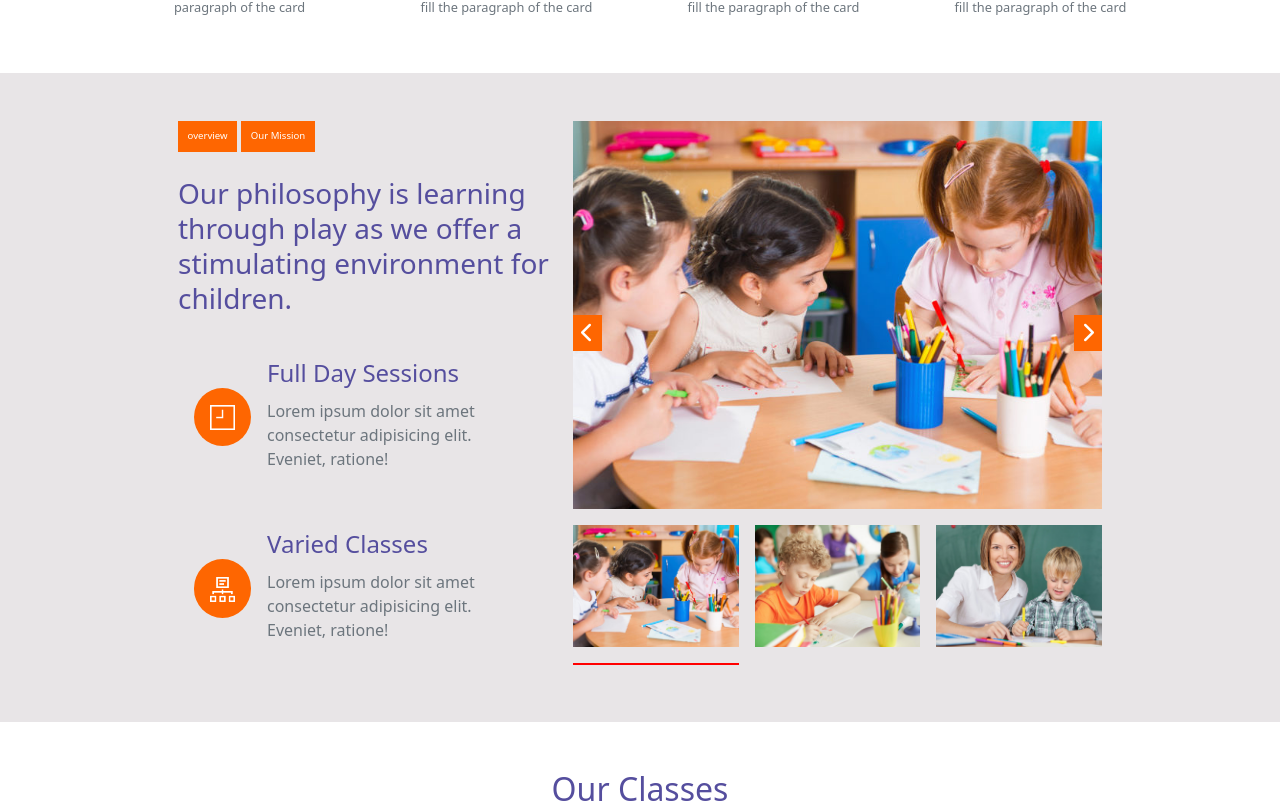
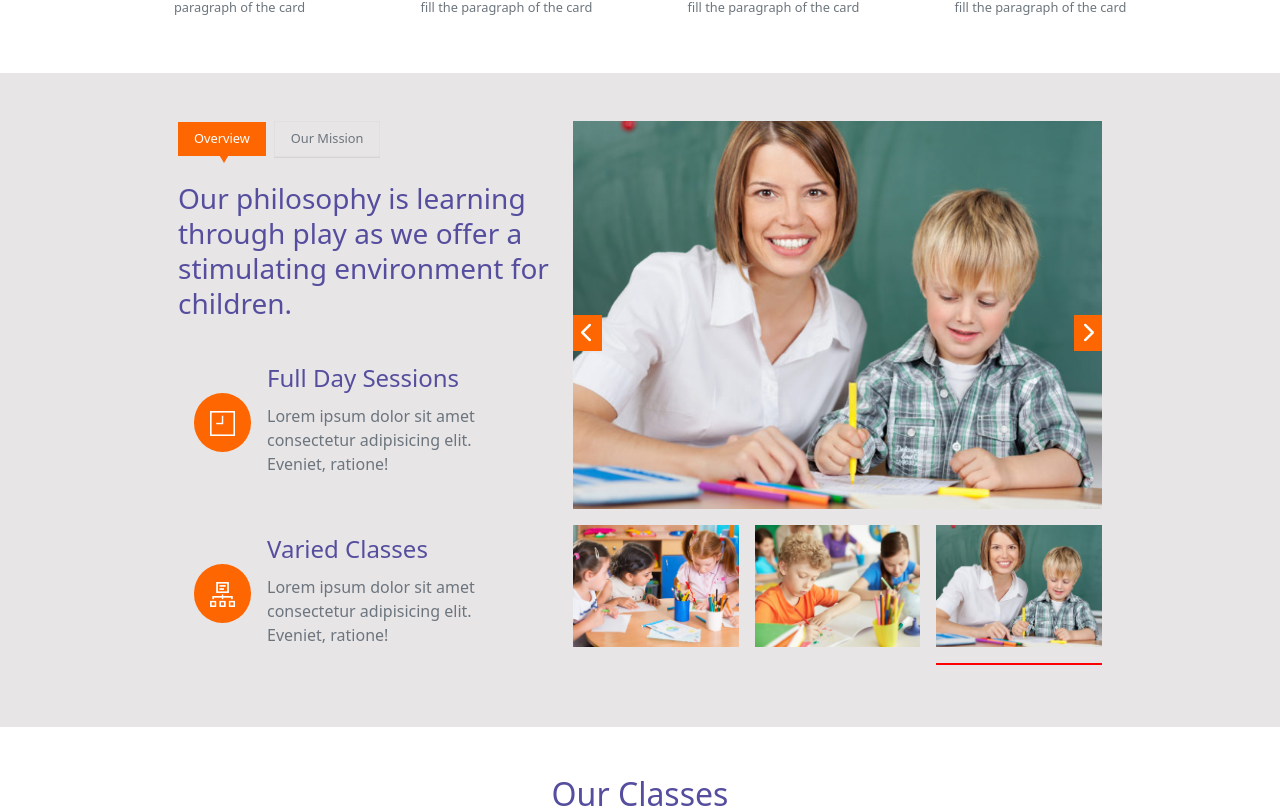
Before and after one commit to EdoardoLai96/proj-html-vuejs, a Vue app: page / in a window 1280 px wide. Shown: the part 980-1788 px from the top of the page. Built offline with nearby package versions, Linux system fonts and the light colour scheme; a small style sheet from the web is missing.

Commit message:
creati custom balloons in overview

```diff
--- a/src/components/MyOverview.vue
+++ b/src/components/MyOverview.vue
@@ -5,12 +5,12 @@
           <div class="col-5 d-flex flex-column">
 
             <div class="btn-box">
-            <button class="ms_btn_primary ms_w-min">
-              overview
-            </button>
-            <button class="ms_btn_primary ms_w-min text-nowrap mx-1">
+            <div class="ms_w-min ms_balloon_active bottom bg-prim">
+              Overview
+            </div>
+            <div class="ms_balloon_non_active text-secondary d-inline-block ms-2">
               Our Mission
-            </button>
+            </div>
             </div>
 
             <p class="fs-3 mt-4 lh-sm seco">
@@ -78,7 +78,7 @@ export default {
           },
         ],
 
-        active : 0
+        active : 2
       }
     },
     methods: {
@@ -124,4 +124,43 @@ object-fit: contain;
     padding-bottom: 1rem;
 }
 
+.ms_balloon_active{
+    display: inline-block;
+    height: auto;
+    position: relative;
+    padding: 0.45rem 1rem;
+    font-size: 0.8rem;
+    color: white;
+  &:after {
+    content: '';
+    position: absolute;
+    border: 1px solid rgba(51, 51, 51, 0.19);
+  }
+}
+
+  .bottom:after {
+    border-color: #fe6601 transparent;
+    border-width: 10px 6px 0 6px;
+    bottom: -7px;
+    left: 46%;
+      }
+  .bottom:before {
+    border-color: #999 transparent;
+    border-width: 11px 13px 0 13px;
+    bottom: -13px;
+    left: 45%;
+  }
+
+ .ms_balloon_non_active{
+   border: 1px solid rgba(223, 223, 223, 0.7);
+    display: inline-block;
+    height: auto;
+    position: relative;
+    padding: 0.45rem 1rem;
+    font-size: 0.8rem;
+    box-shadow:  0px 1px 0px  #d5d5d5;
+
+ }
+
+
 </style>
```
